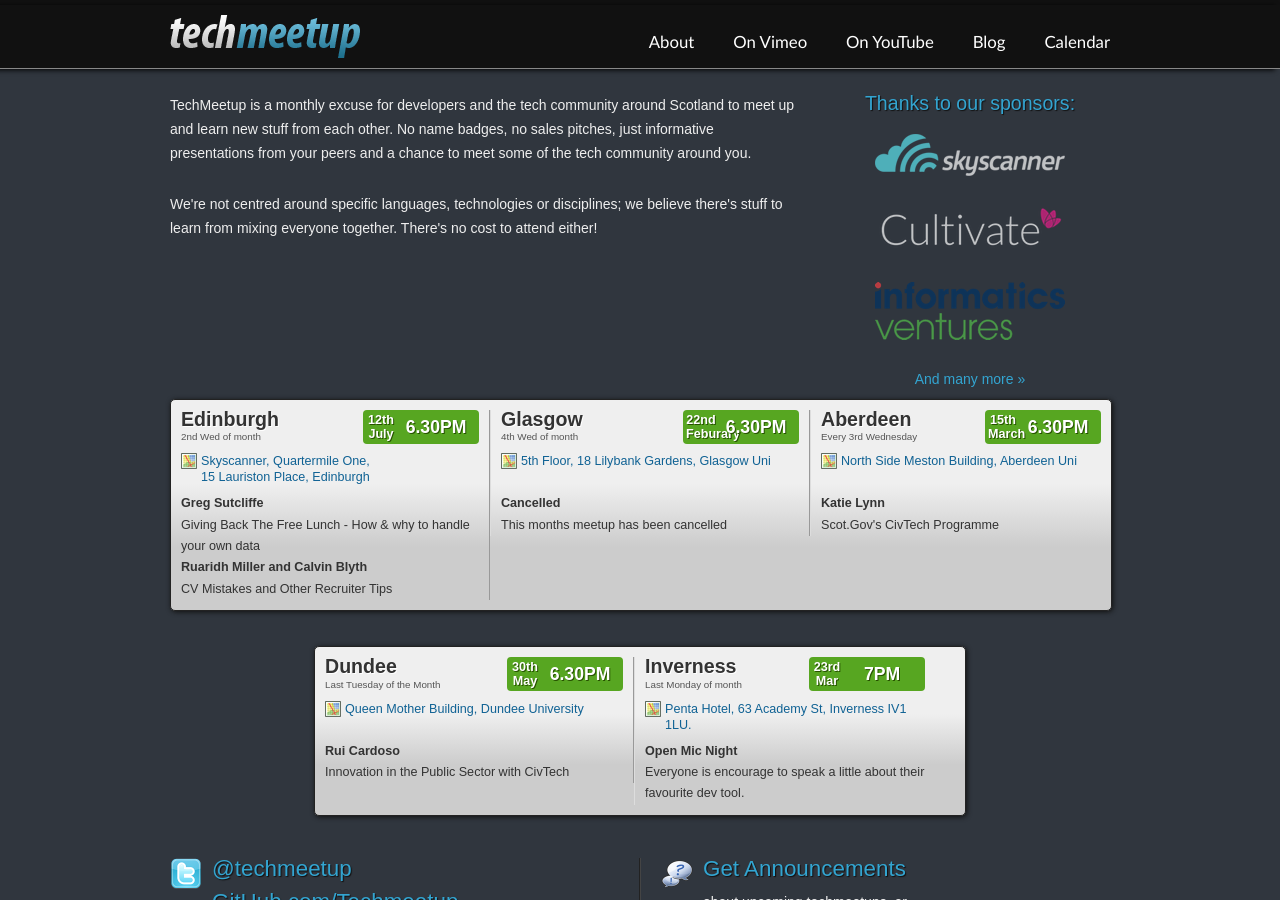
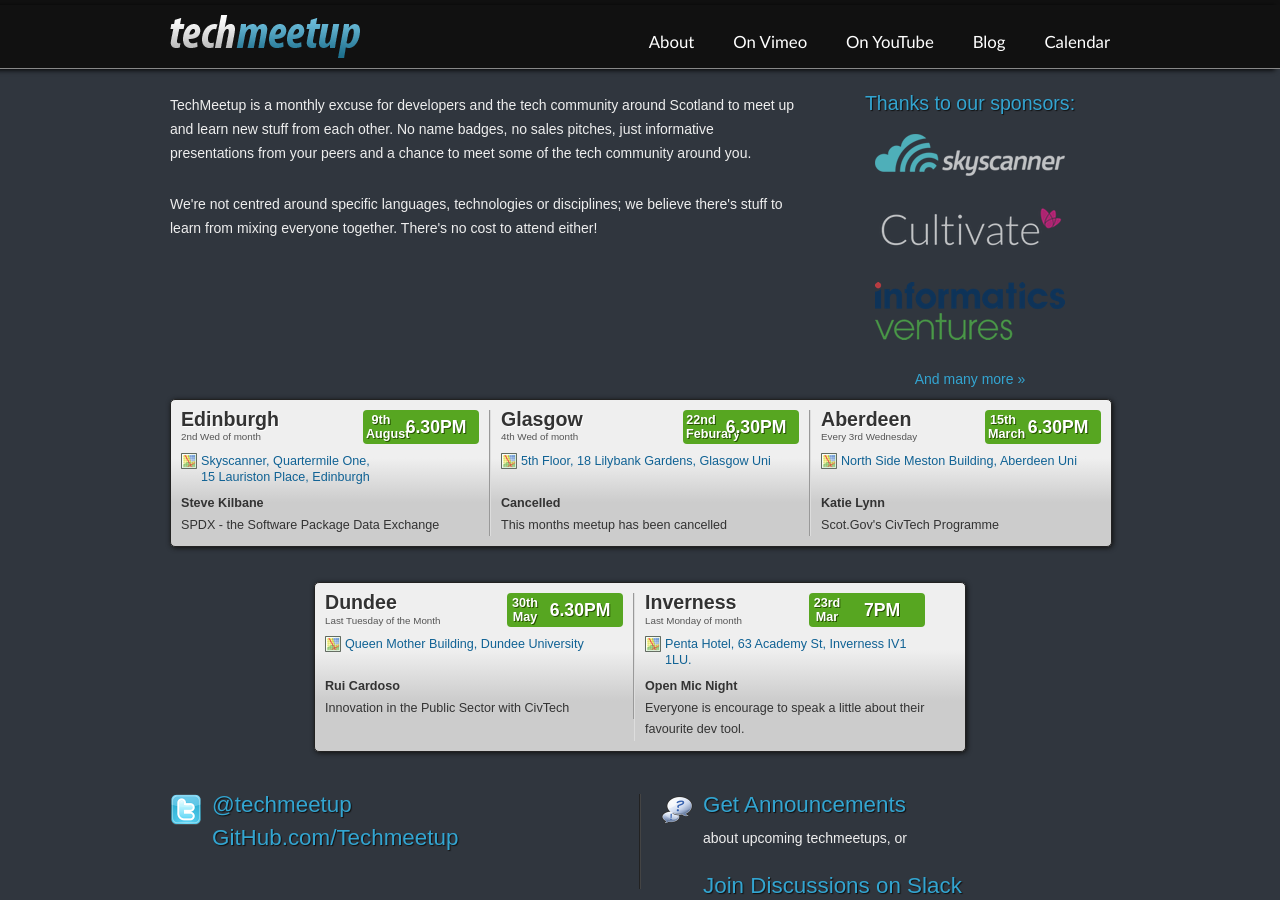
Before and after one commit to techmeetup/techmeetup.co.uk, a Jekyll site: the page built from index.html, in a window 1280 px wide and 900 px high. Built offline with Jekyll 4.4.1, drawn with Linux system fonts in a browser that asks for light colours.

Commit message:
Update Edinburgh speakers for August 2017

```diff
--- a/_data/index.json
+++ b/_data/index.json
@@ -2,16 +2,12 @@
   "edinburgh": {
     "speakers": [
       {
-        "name": "Greg Sutcliffe",
-        "talk": "Giving Back The Free Lunch - How & why to handle your own data"
-      },
-      {
-        "name": "Ruaridh Miller and Calvin Blyth",
-        "talk": "CV Mistakes and Other Recruiter Tips"
-      },
+        "name": "Steve Kilbane",
+        "talk": "SPDX - the Software Package Data Exchange"
+      }
     ],
-    "day": "12th",
-    "month": "July"
+    "day": "9th",
+    "month": "August"
   },
   "glasgow": {
     "speakers": [
```
